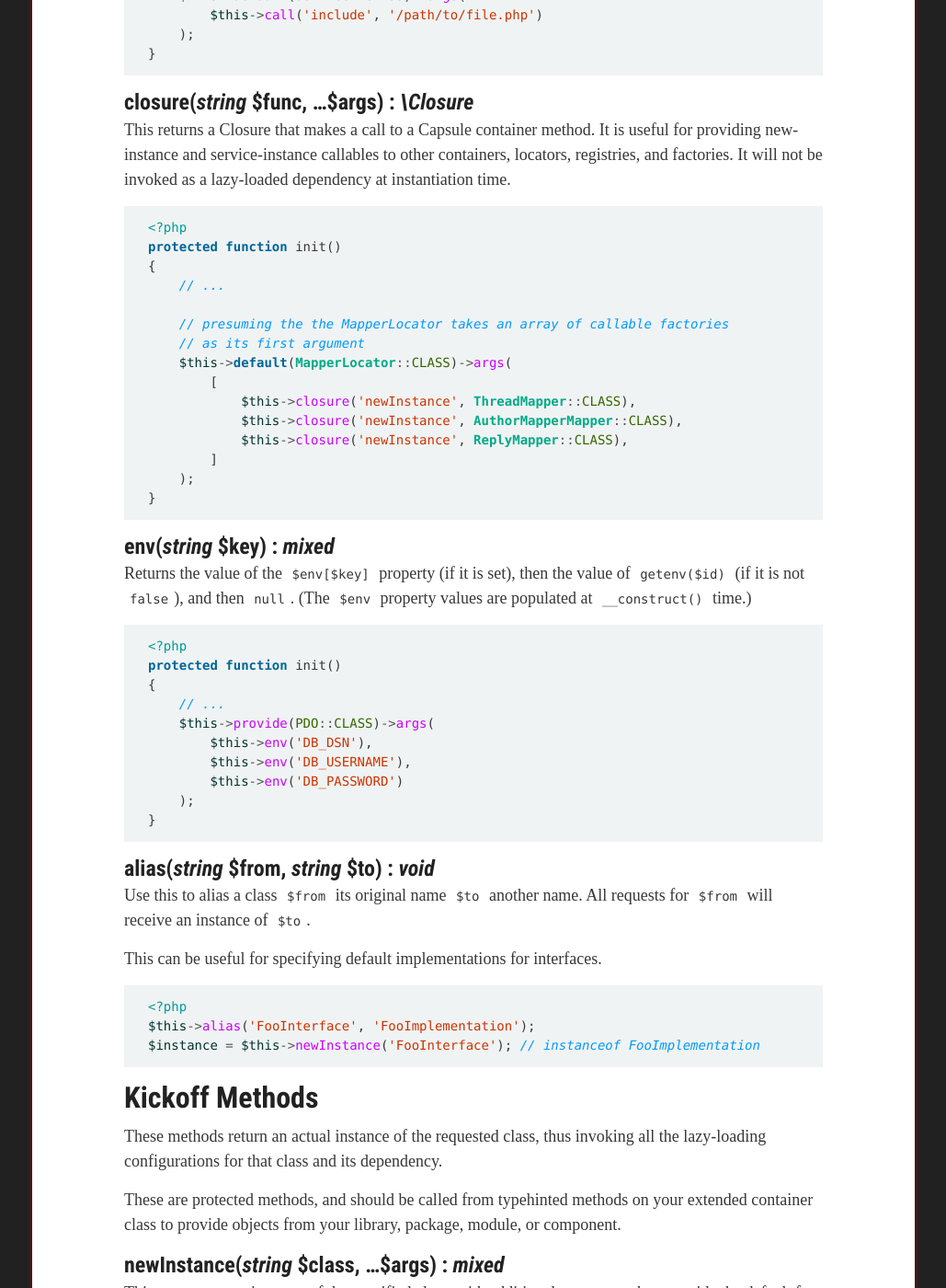
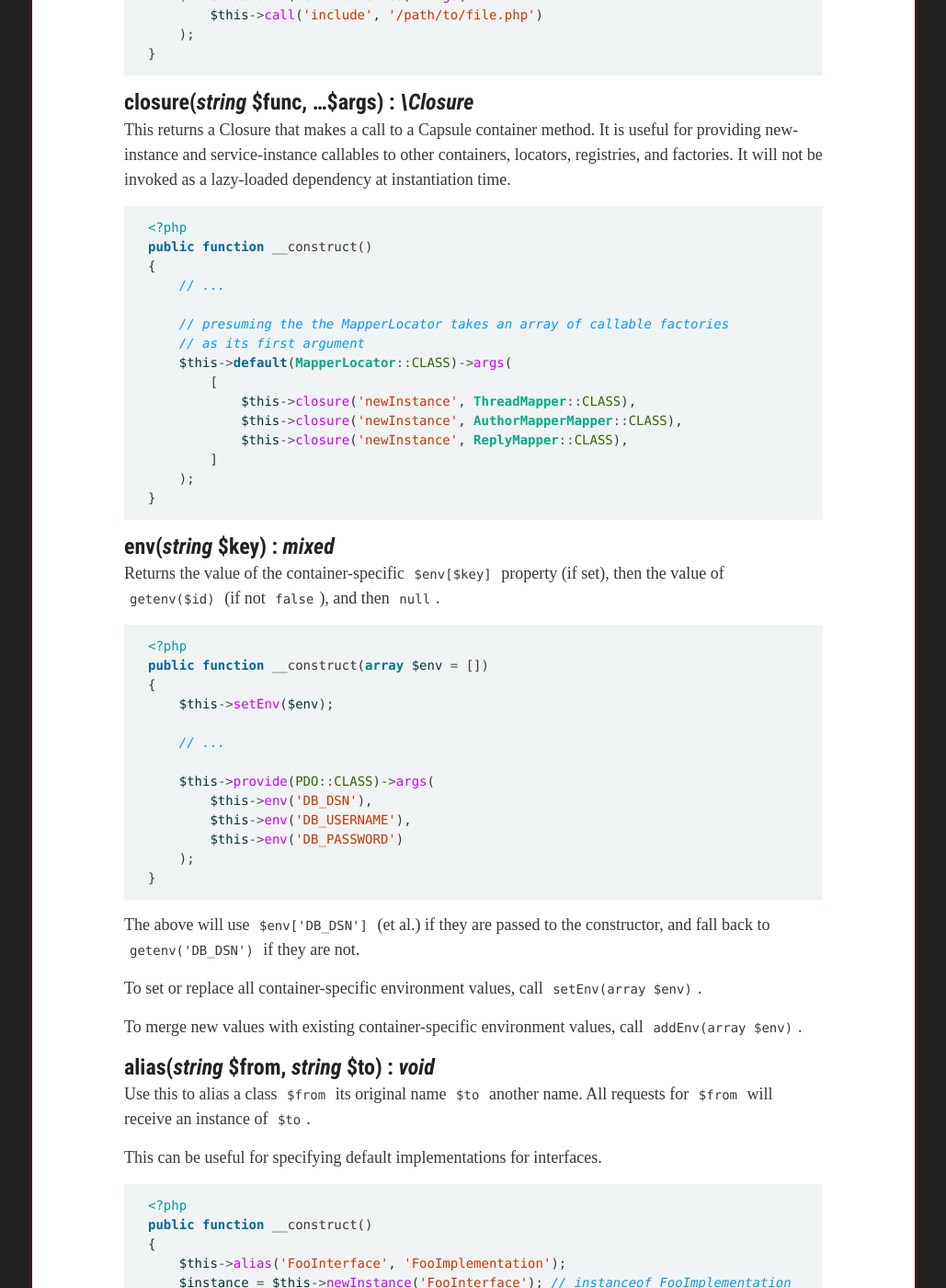
Before and after one commit to capsulephp/capsulephp.github.io, a Jekyll site: the page built from index.md, in a window 1280 px wide and 1400 px high, scrolled down 4122 px. Shown: the whole window at 92% size, without its empty margins (125-1154 px from the left). Built offline with Jekyll 4.4.1, drawn with Linux system fonts in a browser that asks for light colours; our own code applies the rules of GitHub Pages for plain Markdown files; some of the changed text lies outside the part shown.

Commit message:
update readme

````diff
--- a/index.md
+++ b/index.md
@@ -1,5 +1,5 @@
 <div style="text-align: center;">
-  <img style="border: none; width: 128px; height: 128px;" src="/capsule.png" />
+  <img style="border: none; width: 128px; height: 128px;" src="https://raw.githubusercontent.com/capsulephp/capsulephp.github.io/master/capsule.png" />
 </div>
 
 Most dependency injection containers work through public configuration, are
@@ -10,9 +10,10 @@ methods.
 component, or package level; has no public methods for configuration; and
 encourages typehinted retrieval methods.
 
-This means that you [`composer require capsule/di`](https://packagist.org/packages/capsule/di)
-into your package, extend the `AbstractContainer` for your library or module,
-and `init()`-ialize your component objects inside that extended container. You
+This means that you
+[`composer require capsule/di ~1.0`](https://packagist.org/packages/capsule/di)
+into your package, extend the `Container` for your library or module,
+and `__construct()` your component objects inside that extended container. You
 then add typehinted public methods for object retrieval.
 
 ## An Example
@@ -22,11 +23,11 @@ using a shared instance of PDO.
 
 ```php
 <?php
-class MyCapsule extends \Capsule\Di\AbstractContainer
+class MyCapsule extends \Capsule\Di\Container
 {
-    protected function init()
+    public function __construct(array $env = [])
     {
-        parent::init();
+        $this->setEnv($env);
 
         $this->provide(PDO::CLASS)->args(
             $this->env('DB_DSN'),
@@ -73,7 +74,7 @@ default.
 
 ```php
 <?php
-protected function init()
+public function __construct()
 {
     // ...
     $this->default(Foo::CLASS)->args(
@@ -97,7 +98,7 @@ object prior to its instantiation, overriding the class defaults.
 
 ```php
 <?php
-protected function init()
+public function __construct()
 {
     // ...
 
@@ -129,7 +130,7 @@ registered using `provide()`. (The service instance may not be defined yet.)
 
 ```php
 <?php
-protected function init()
+public function __construct()
 {
     // ...
 
@@ -146,7 +147,7 @@ a shared service instance.
 
 ```php
 <?php
-protected function init()
+public function __construct()
 {
     // ...
 
@@ -168,7 +169,7 @@ not a shared instance.
 
 ```php
 <?php
-protected function init()
+public function __construct()
 {
     // ...
 
@@ -189,7 +190,7 @@ keywords `include` and `require` are also supported.)
 
 ```php
 <?php
-protected function init()
+public function __construct()
 {
     // ...
 
@@ -209,7 +210,7 @@ lazy-loaded dependency at instantiation time.
 
 ```php
 <?php
-protected function init()
+public function __construct()
 {
     // ...
 
@@ -227,15 +228,17 @@ protected function init()
 
 ### env(*string* $key) : *mixed*
 
-Returns the value of the `$env[$key]` property (if it is set), then the value of
-`getenv($id)` (if it is not `false`), and then `null`. (The `$env` property
-values are populated at `__construct()` time.)
+Returns the value of the container-specific `$env[$key]` property (if set), then
+the value of `getenv($id)` (if not `false`), and then `null`.
 
 ```php
 <?php
-protected function init()
+public function __construct(array $env = [])
 {
+    $this->setEnv($env);
+
     // ...
+
     $this->provide(PDO::CLASS)->args(
         $this->env('DB_DSN'),
         $this->env('DB_USERNAME'),
@@ -243,6 +246,15 @@ protected function init()
     );
 }
 ```
+
+The above will use `$env['DB_DSN']` (et al.) if they are passed to the
+constructor, and fall back to `getenv('DB_DSN')` if they are not.
+
+To set or replace all container-specific environment values, call
+`setEnv(array $env)`.
+
+To merge new values with existing container-specific environment values, call
+`addEnv(array $env)`.
 
 ### alias(*string* $from, *string* $to) : *void*
 
@@ -253,8 +265,11 @@ This can be useful for specifying default implementations for interfaces.
 
 ```php
 <?php
-$this->alias('FooInterface', 'FooImplementation');
-$instance = $this->newInstance('FooInterface'); // instanceof FooImplementation
+public function __construct()
+{
+    $this->alias('FooInterface', 'FooImplementation');
+    $instance = $this->newInstance('FooInterface'); // instanceof FooImplementation
+}
 ```
 
 ## Kickoff Methods
@@ -274,7 +289,7 @@ return different new instances.
 
 ```php
 <?php
-class MyCapsule extends \Capsule\Di\AbstractContainer
+class MyCapsule extends \Capsule\Di\Container
 {
     public function newPdo() : PDO
     {
@@ -290,7 +305,7 @@ This returns a shared service instance from the Capsule. Multiple calls to
 
 ```php
 <?php
-class MyCapsule extends \Capsule\Di\AbstractContainer
+class MyCapsule extends \Capsule\Di\Container
 {
     public function getPdo() : PDO
     {
@@ -350,7 +365,7 @@ it by default, but you can do so easily.
 ```php
 <?php
 class Psr11Capsule
-extends \Capsule\Di\AbstractContainer
+extends \Capsule\Di\Container
 implements \Psr\Container\ContainerInterface
 {
     public function get($id)
````
